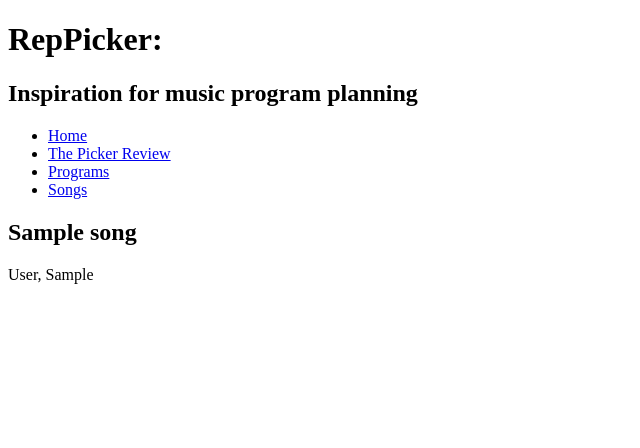
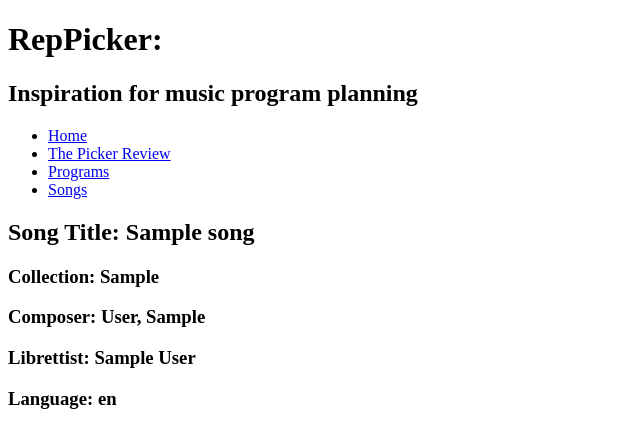
Before and after one commit to lesliehealray/picker, a Django app: a page that uses rep/templates/rep/song_detail.html in a window 1280 px wide. Shown: the top 448 px of the page, without its empty margins (0-640 px from the left). Run offline with Django 3.2, Linux system fonts and the light colour scheme; tables that the repository leaves empty hold one stand-in row (values such as "Sample post").

Commit message:
Add changes to model.py and views

```diff
--- a/blog/templates/blog.html
+++ b/blog/templates/blog.html
@@ -1,7 +1,7 @@
 {% extends "base.html" %}
 {% block content %}
 	<ul>
-		{% for post in posts %}
+		{% for posts in post %}
 			<li><a href="{% url 'blog_post' post.slug %}">{{ post.title }}</a></li>
 		{% endfor %}
 	</ul>
--- a/rep/models.py
+++ b/rep/models.py
@@ -4,6 +4,7 @@ from django.db import models
 class Song(models.Model):
 	title=models.CharField(max_length=50)
 	composer=models.ForeignKey('Composer')
+	collection=models.CharField(max_length=75, null=True)
 	language=models.CharField(max_length=50)
 	librettist_first_name=models.CharField(max_length=75, null=True, blank=True)
 	librettist_last_name=models.CharField(max_length=75, null=True, blank=True)
--- a/rep/templates/rep/list_programs.html
+++ b/rep/templates/rep/list_programs.html
@@ -1,5 +1,4 @@
 {% extends "base.html" %}
-
 
 {% block content %}
 <ul>
--- a/rep/templates/rep/list_songs.html
+++ b/rep/templates/rep/list_songs.html
@@ -6,7 +6,7 @@
 	{% for song in songs %}
 		<li><a href="{% url 'song_detail' song.slug %}">{{ song.title }} by {{ song.composer }}</a></li>
 	{% endfor %}
-	</ul>
+</ul>
 
 
 {% endblock %}
--- a/rep/templates/rep/song_detail.html
+++ b/rep/templates/rep/song_detail.html
@@ -1,8 +1,12 @@
 {% extends "base.html" %}
 {% block content %}
 	<div id="song_detail">
-		<h2>{{ song.title }}</h2>
-		<p>{{ song.composer }}</p>
+		<h2>Song Title: {{ song.title }}</h2>
+		<h3>Collection: {{ song.collection}}</h3>
+		<h3>Composer: {{ song.composer }}</h3>
+		<h3>Librettist: {{ song.librettist_first_name }} {{ song.librettist_last_name }}</h3>
+		<h3>Language: {{ song.language }}</h3>
+
 	</div>
 
 {% endblock %}
```
Also changed, not shown: rep/migrations/0010_auto__add_field_song_collection.py (added).
